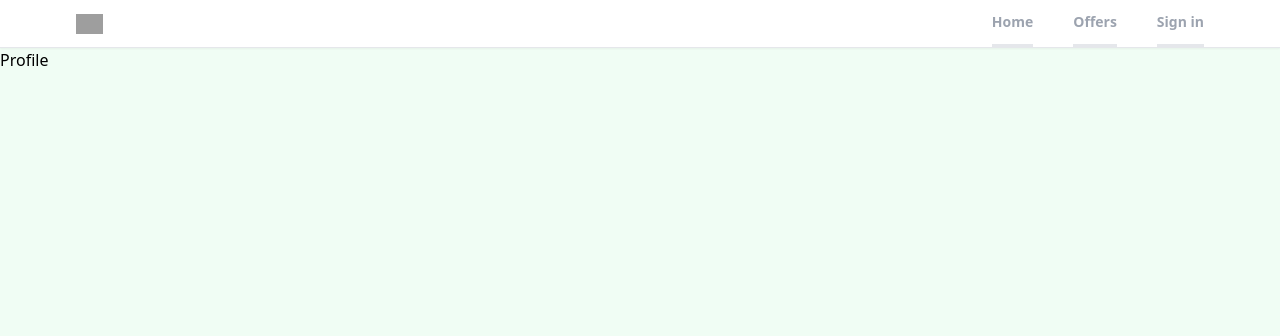
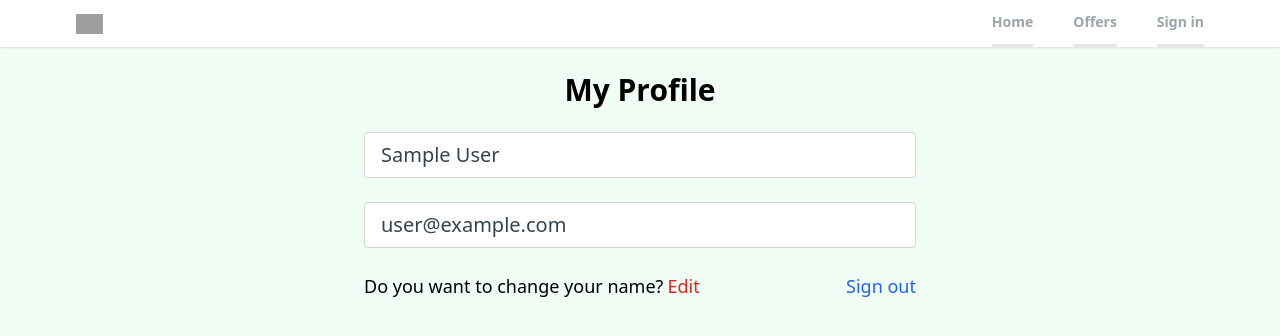
Before and after one commit to Rajeevlegend/realtor-clone-react, a React (Create React App) app: page /profile in a window 1280 px wide. Shown: the top 336 px of the page. Built offline with nearby package versions, Linux system fonts and the light colour scheme; no server answers; sample sign-in values are in the browser's storage; grey boxes are pictures that could not be loaded.

Commit message:
create private route and custom hook for protection the profile page and logout functionality and add the edit fuctionality to the profile page

```diff
--- a/src/App.js
+++ b/src/App.js
@@ -8,6 +8,7 @@
 import Profile from "./pages/Profile";
 import SignIn from "./pages/SignIn";
 import SignUp from "./pages/SignUp";
+import PrivateRoute from "./components/PrivateRoute";
 function App() {
   return (
     <>
@@ -15,7 +16,9 @@
         <Header />
         <Routes>
           <Route path="/" element={<Home />}></Route>
-          <Route path="/profile" element={<Profile />}></Route>
+          <Route path="/profile" element={<PrivateRoute />}>
+            <Route path="/profile" element={<Profile />} />
+          </Route>
           <Route path="/sign-in" element={<SignIn />}></Route>
           <Route path="/sign-up" element={<SignUp />}></Route>
           <Route path="/forgot-password" element={<ForgotPassword />}></Route>
--- /dev/null
+++ b/src/components/PrivateRoute.jsx
@@ -0,0 +1,17 @@
+import React from "react";
+import { Outlet, Navigate } from "react-router-dom";
+import  useAuthStatus  from "../hooks/useAuthStatus";
+//import Spinner from "./Spinner";
+
+const PrivateRoute = () => {
+
+    const { loggedIn, checkingStatus } = useAuthStatus();
+  if (checkingStatus) {
+    return <h3>Loading...</h3>;
+  }
+
+ return loggedIn ? <Outlet /> : <Navigate to="/sign-in" />;
+
+}
+
+export default PrivateRoute
--- /dev/null
+++ b/src/hooks/useAuthStatus.jsx
@@ -0,0 +1,22 @@
+import { useEffect, useState } from "react";
+import { getAuth, onAuthStateChanged } from "firebase/auth";
+
+const useAuthStatus = () => {
+  const [loggedIn, setLoggedIn] = useState(false);
+  const [checkingStatus, setCheckingStatus] = useState(true);
+
+  useEffect(() => {
+    const auth = getAuth();
+    console.log(auth);
+    onAuthStateChanged(auth, (user) => {
+      if (user) {
+        setLoggedIn(true);
+      }
+      setCheckingStatus(false);
+    });
+  }, []);
+
+  return { loggedIn, checkingStatus };
+};
+
+export default useAuthStatus;
--- a/src/pages/Profile.jsx
+++ b/src/pages/Profile.jsx
@@ -1,11 +1,113 @@
-import React from 'react'
+import React, { useState } from "react";
+import { getAuth, updateProfile } from "firebase/auth";
+import { Link, useNavigate } from "react-router-dom";
+import { toast } from "react-toastify";
+import { db } from "../firebase";
+import {
+  collection,
+  deleteDoc,
+  doc,
+  getDocs,
+  orderBy,
+  query,
+  updateDoc,
+  where,
+} from "firebase/firestore";
 
 const Profile = () => {
+  const auth = getAuth();
+  const navigate = useNavigate();
+  const [changeDetail, setChangeDetail] = useState(false);
+  const [formData, setFormData] = useState({
+    name: auth.currentUser.displayName,
+    email: auth.currentUser.email,
+  });
+  const { name, email } = formData;
+  function onLogout() {
+    auth.signOut();
+    navigate("/");
+  }
+
+  function onChange(e) {
+    setFormData((prevState) => ({
+      ...prevState,
+      [e.target.id]: e.target.value,
+    }));
+  }
+
+  async function onSubmit() {
+    try {
+      if (auth.currentUser.displayName !== name) {
+        //update display name in firebase auth
+        await updateProfile(auth.currentUser, {
+          displayName: name,
+        });
+
+        // update name in the firestore
+
+        const docRef = doc(db, "users", auth.currentUser.uid);
+        await updateDoc(docRef, {
+          name,
+        });
+      }
+      toast.success("Profile details updated");
+    } catch (error) {
+      toast.error("Could not update the profile details");
+    }
+  }
+
   return (
-    <div>
-      Profile
-    </div>
-  )
-}
+    <>
+      <section className="max-w-6xl mx-auto flex justify-center items-center flex-col">
+        <h1 className="text-3xl text-center mt-6 font-bold">My Profile</h1>
+        <div className="w-full md:w-[50%] mt-6 px-3">
+          <form>
+            {/* Name Input */}
+            <input
+              type="text"
+              id="name"
+              value={name}
+              disabled={!changeDetail}
+              onChange={onChange}
+              className={`mb-6 w-full px-4 py-2 text-xl text-gray-700 bg-white border border-gray-300 rounded transition ease-in-out ${
+                changeDetail && "bg-red-200 focus:bg-red-200"
+              }`}
+            />
 
-export default Profile
+            {/* Email Input */}
+            <input
+              type="email"
+              id="email"
+              value={email}
+              disabled
+              className="mb-6 w-full px-4 py-2 text-xl text-gray-700 bg-white border border-gray-300 rounded transition ease-in-out"
+            />
+
+            <div className="flex justify-between whitespace-nowrap text-sm sm:text-lg mb-6">
+              <p className="flex items-center">
+                Do you want to change your name?
+                <span
+                  onClick={() => {
+                    changeDetail && onSubmit();
+                    setChangeDetail((prevState) => !prevState);
+                  }}
+                  className="text-red-600 hover:text-red-700 transition ease-in-out duration-200 ml-1 cursor-pointer"
+                >
+                  {changeDetail ? "Apply change" : "Edit"}
+                </span>
+              </p>
+              <p
+                onClick={onLogout}
+                className="text-blue-600 hover:text-blue-800 transition duration-200 ease-in-out cursor-pointer"
+              >
+                Sign out
+              </p>
+            </div>
+          </form>
+        </div>
+      </section>
+    </>
+  );
+};
+
+export default Profile;
```
